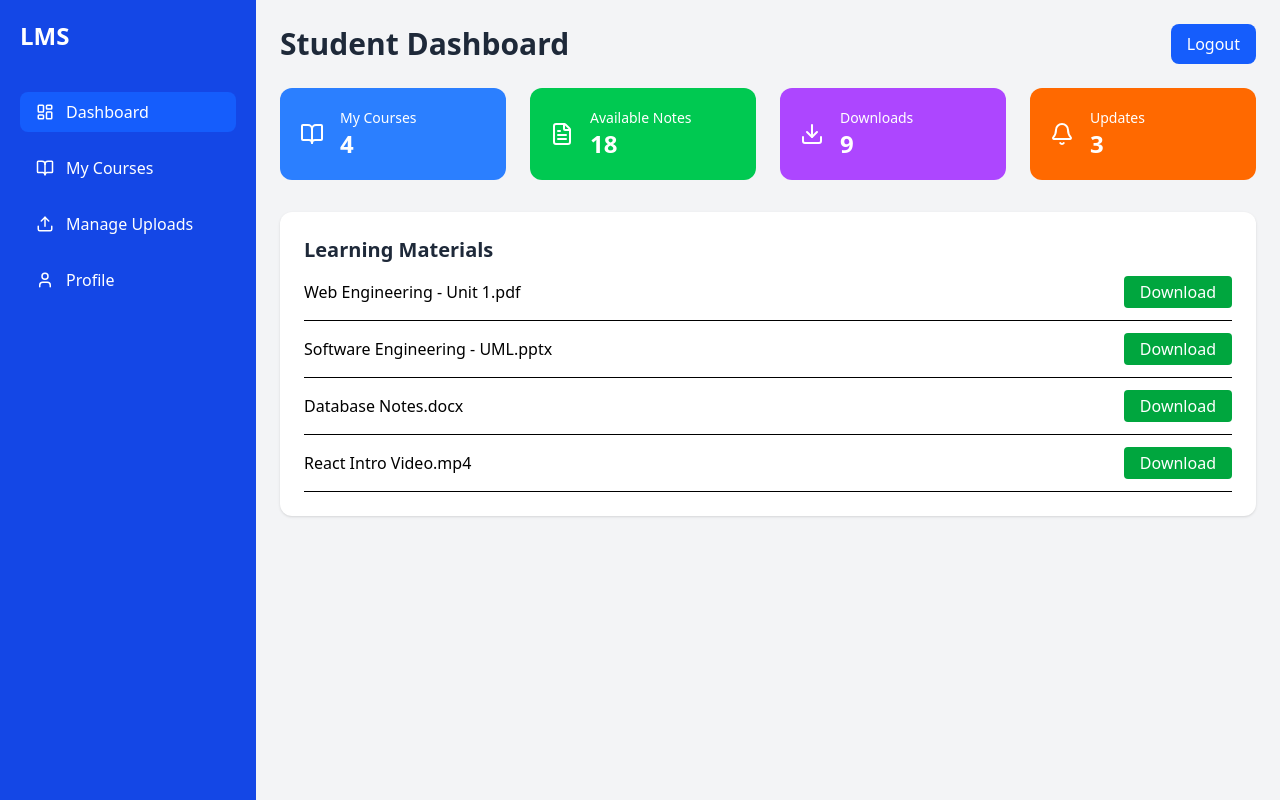
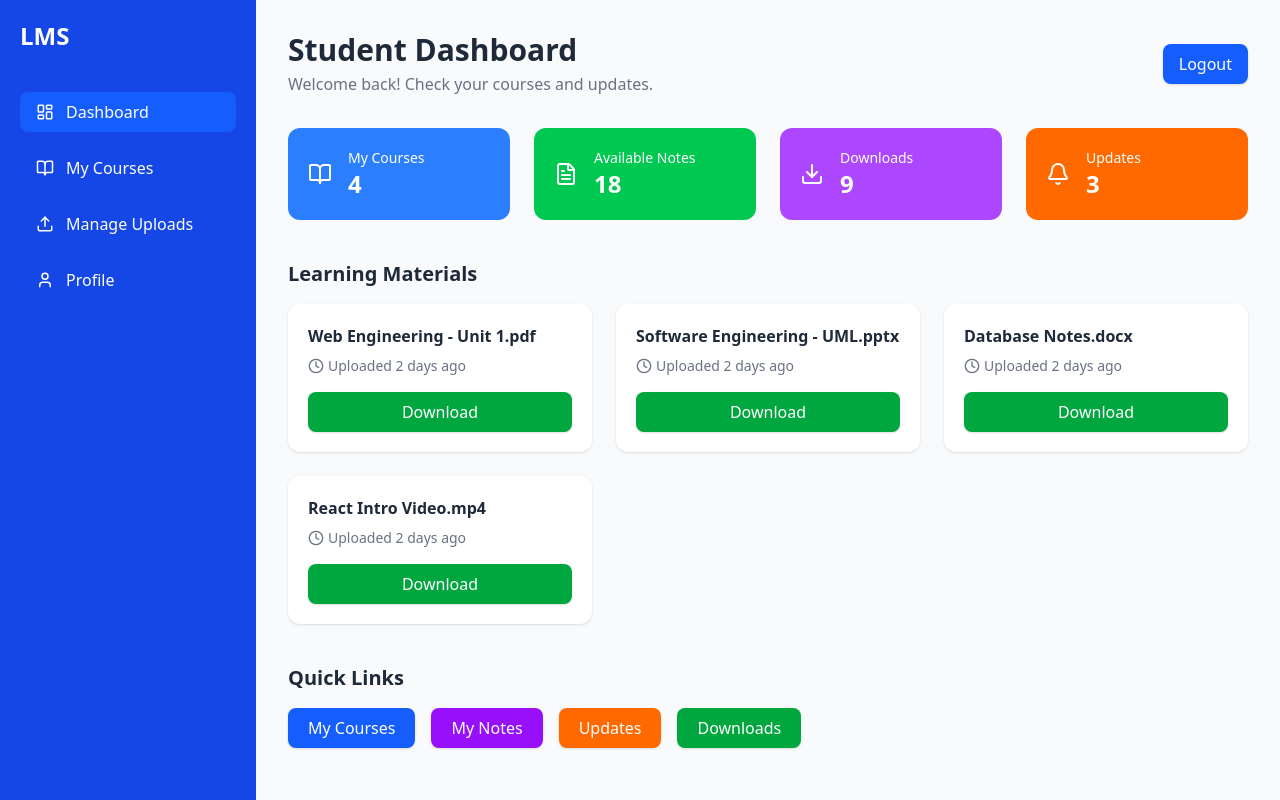
Before and after one commit to sakai-aigga/Web_Project, a React (Vite) app: page /student-dashboard in a window 1280 px wide. Built offline with nearby package versions, Linux system fonts and the light colour scheme.

Commit message:
Updated Student Dashboard UI

```diff
--- a/src/pages/StudentDashboard.jsx
+++ b/src/pages/StudentDashboard.jsx
@@ -1,73 +1,85 @@
 import Sidebar from "../components/Sidebar";
 import StatCard from "../components/StatCard";
-import { BookOpen, FileText, Download, Bell } from "lucide-react";
+import { BookOpen, FileText, Download, Bell, Clock } from "lucide-react";
 
 export default function StudentDashboard() {
+  const materials = [
+    { name: "Web Engineering - Unit 1.pdf", type: "pdf" },
+    { name: "Software Engineering - UML.pptx", type: "ppt" },
+    { name: "Database Notes.docx", type: "doc" },
+    { name: "React Intro Video.mp4", type: "video" },
+  ];
+
   return (
-    <div className="flex bg-gray-100 min-h-screen">
+    <div className="flex min-h-screen bg-gray-50">
       <Sidebar />
 
-      <div className="flex-1 p-6">
+      <div className="flex-1 p-8">
         {/* Header */}
-        <div className="flex justify-between items-center mb-6">
-          <h1 className="text-3xl font-bold text-gray-800">Student Dashboard</h1>
-          <button className="bg-blue-600 text-white px-4 py-2 rounded-lg">
+        <div className="flex justify-between items-center mb-8">
+          <div>
+            <h1 className="text-3xl font-bold text-gray-800">Student Dashboard</h1>
+            <p className="text-gray-500 mt-1">Welcome back! Check your courses and updates.</p>
+          </div>
+          <button
+            onClick={() => {
+              localStorage.clear();         // remove all saved user data
+              window.location.href = "/login"; // redirect to login page
+            }}
+            className="bg-blue-600 hover:bg-blue-700 text-white px-4 py-2 rounded-lg shadow"
+          >
             Logout
           </button>
+
         </div>
 
         {/* Stats */}
-        <div className="grid grid-cols-1 md:grid-cols-4 gap-6 mb-8">
-          <StatCard
-            title="My Courses"
-            value="4"
-            icon={<BookOpen />}
-            color="bg-blue-500"
-          />
-
-          <StatCard
-            title="Available Notes"
-            value="18"
-            icon={<FileText />}
-            color="bg-green-500"
-          />
-
-          <StatCard
-            title="Downloads"
-            value="9"
-            icon={<Download />}
-            color="bg-purple-500"
-          />
-
-          <StatCard
-            title="Updates"
-            value="3"
-            icon={<Bell />}
-            color="bg-orange-500"
-          />
+        <div className="grid grid-cols-1 md:grid-cols-4 gap-6 mb-10">
+          <StatCard title="My Courses" value="4" icon={<BookOpen />} color="bg-blue-500" />
+          <StatCard title="Available Notes" value="18" icon={<FileText />} color="bg-green-500" />
+          <StatCard title="Downloads" value="9" icon={<Download />} color="bg-purple-500" />
+          <StatCard title="Updates" value="3" icon={<Bell />} color="bg-orange-500" />
         </div>
 
-        {/* Materials Section */}
-        <div className="bg-white p-6 rounded-xl shadow">
-          <h2 className="text-xl font-bold text-gray-800">Learning Materials</h2>
-
-          {[
-            "Web Engineering - Unit 1.pdf",
-            "Software Engineering - UML.pptx",
-            "Database Notes.docx",
-            "React Intro Video.mp4",
-          ].map((file, index) => (
+        {/* Learning Materials */}
+        <h2 className="text-xl font-bold text-gray-800 mb-4">Learning Materials</h2>
+        <div className="grid grid-cols-1 md:grid-cols-2 lg:grid-cols-3 gap-6">
+          {materials.map((file, index) => (
             <div
               key={index}
-              className="flex justify-between items-center border-b py-3"
+              className="bg-white p-5 rounded-xl shadow hover:shadow-lg transition-shadow duration-200 flex flex-col justify-between"
             >
-              <span>{file}</span>
-              <button className="bg-green-600 text-white px-4 py-1 rounded">
+              <div>
+                <h3 className="font-semibold text-gray-800 mb-2">{file.name}</h3>
+                <span className="text-sm text-gray-500 flex items-center gap-1">
+                  <Clock size={16} /> Uploaded 2 days ago
+                </span>
+              </div>
+              <button className="mt-4 bg-green-600 hover:bg-green-700 text-white py-2 rounded-lg shadow">
                 Download
               </button>
             </div>
           ))}
         </div>
+
+        {/* Quick Links */}
+        <div className="mt-10">
+          <h2 className="text-xl font-bold text-gray-800 mb-4">Quick Links</h2>
+          <div className="flex flex-wrap gap-4">
+            <button className="bg-blue-600 hover:bg-blue-700 text-white px-5 py-2 rounded-lg shadow">
+              My Courses
+            </button>
+            <button className="bg-purple-600 hover:bg-purple-700 text-white px-5 py-2 rounded-lg shadow">
+              My Notes
+            </button>
+            <button className="bg-orange-500 hover:bg-orange-600 text-white px-5 py-2 rounded-lg shadow">
+              Updates
+            </button>
+            <button className="bg-green-600 hover:bg-green-700 text-white px-5 py-2 rounded-lg shadow">
+              Downloads
+            </button>
+          </div>
+        </div>
       </div>
     </div>
   );
```
